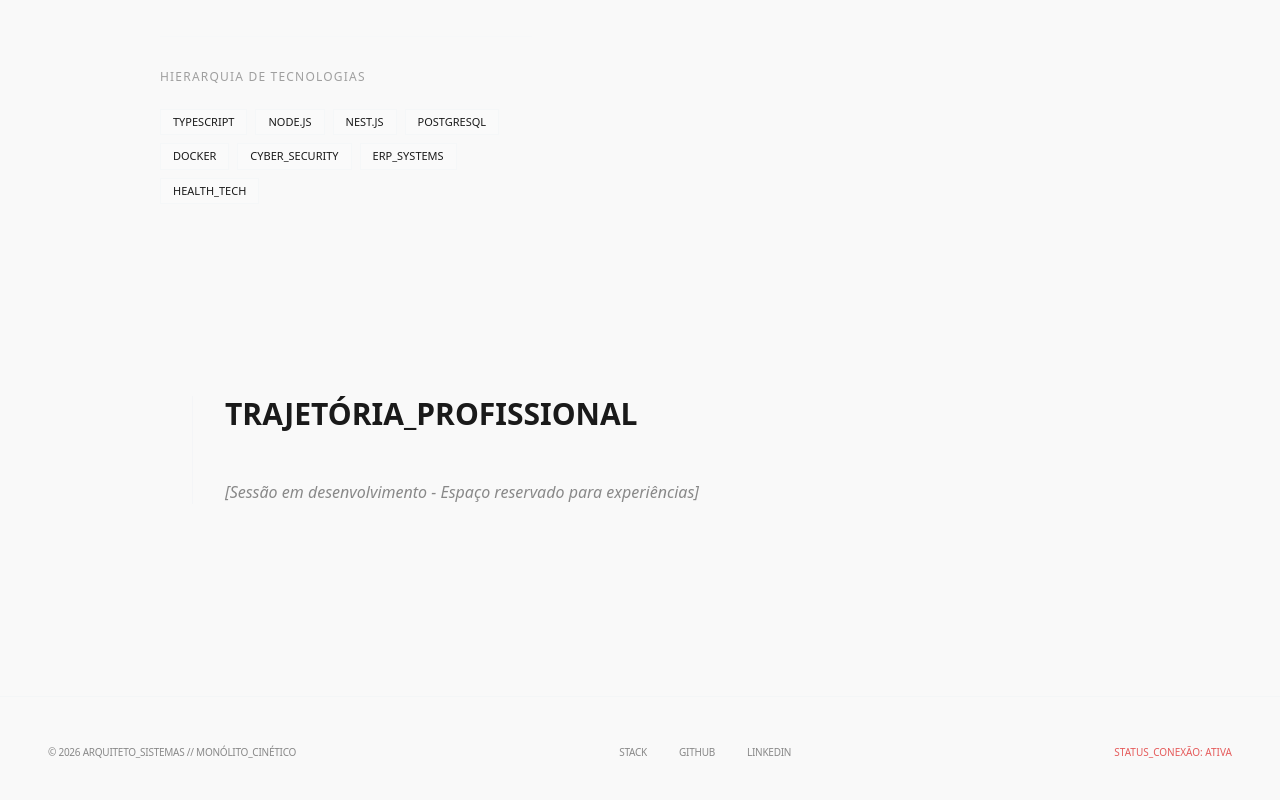
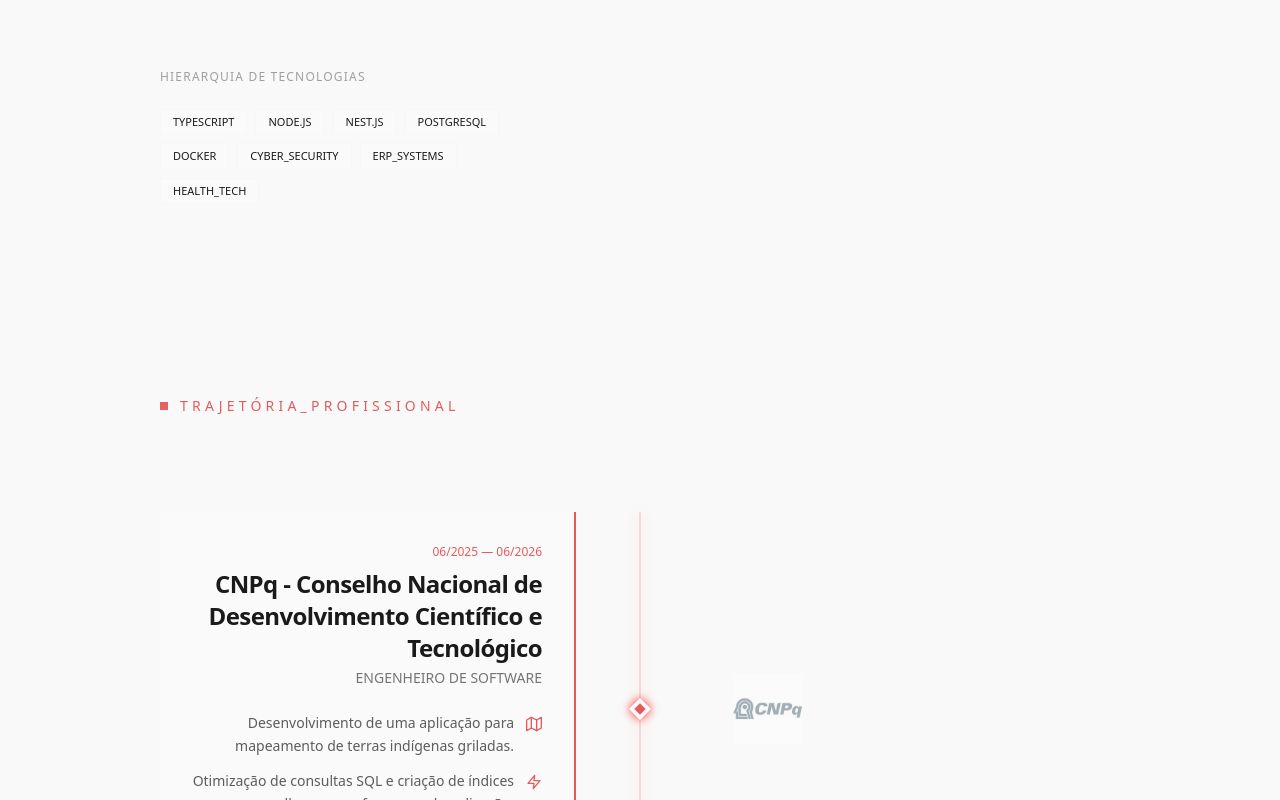
Before and after one commit to invencaosts/portifolio, a Next.js app in the folder invencaodev/: page /v3 in a window 1280 px wide. Shown: the part 1667-2467 px from the top of the page. Built offline with nearby package versions, Linux system fonts and the light colour scheme.

Commit message:
criando aba de experiencias no v3

```diff
--- a/invencaodev/src/app/(v3)/v3/page.tsx
+++ b/invencaodev/src/app/(v3)/v3/page.tsx
@@ -2,6 +2,7 @@ import Navbar from "@/componentsV3/Navbar";
 import Hero from "@/componentsV3/Hero";
 import LogStrip from "@/componentsV3/LogStrip";
 import AboutBento from "@/componentsV3/AboutBento";
+import Experience from "@/componentsV3/Experience";
 import Footer from "@/componentsV3/Footer";
 
 export default function V3Page() {
@@ -16,15 +17,7 @@ export default function V3Page() {
 
         <AboutBento />
 
-        {/* Espaçador para simular seção de experiência mencionada no design */}
-        <section id="experiencia" className="py-24 px-6 md:px-12">
-          <div className="max-w-4xl mx-auto border-l border-borderColor/20 pl-8 space-y-12">
-            <h2 className="font-headline text-3xl font-bold text-foreground">TRAJETÓRIA_PROFISSIONAL</h2>
-            <div className="space-y-4 opacity-50 italic">
-              <p>[Sessão em desenvolvimento - Espaço reservado para experiências]</p>
-            </div>
-          </div>
-        </section>
+        <Experience />
       </main>
 
       <Footer />
--- a/invencaodev/src/componentsV3/AboutBento.tsx
+++ b/invencaodev/src/componentsV3/AboutBento.tsx
@@ -87,7 +87,7 @@ export default async function AboutBento() {
                 <div className="flex flex-col gap-2">
                   <div className="flex gap-1">
                     {[...Array(6)].map((_, i) => (
-                              <div key={i} className="w-1 h-3 sm:h-6 bg-primary/20 group-hover:bg-primary/50 transition-colors animate-pulse" style={{animationDelay: `${i * 100}ms`}}></div>
+                      <div key={i} className="w-1 h-3 sm:h-6 bg-primary/20 group-hover:bg-primary/50 transition-colors animate-pulse" style={{ animationDelay: `${i * 100}ms` }}></div>
                     ))}
                   </div>
                   <span className="font-mono text-[8px] sm:text-[10px] text-primary uppercase animate-pulse">Scanning...</span>
@@ -97,7 +97,7 @@ export default async function AboutBento() {
                   <div className="font-mono text-[8px] sm:text-[10px] text-white bg-primary px-1 sm:px-2 py-0.5 sm:py-1 inline-block">ACCESS_GRANTED</div>
                   <div className="flex flex-col sm:flex-row gap-1 sm:gap-4">
                     <a href="https://github.com/invencaosts" target="_blank" className="font-mono text-[7px] sm:text-[10px] text-foreground border-b border-primary">GITHUB</a>
-                          <a href="https://linkedin.com" target="_blank" className="font-mono text-[7px] sm:text-[10px] text-foreground border-b border-primary">LINKEDIN</a>
+                    <a href="https://linkedin.com/in/invencaosts" target="_blank" className="font-mono text-[7px] sm:text-[10px] text-foreground border-b border-primary">LINKEDIN</a>
                   </div>
                 </div>
               </div>
--- /dev/null
+++ b/invencaodev/src/componentsV3/Experience.tsx
@@ -0,0 +1,131 @@
+import React from "react";
+import Image from "next/image";
+import {
+  FiMap,
+  FiZap,
+  FiShield,
+  FiDatabase,
+  FiCpu,
+  FiCloud,
+  FiCode,
+  FiLayers,
+  FiLock
+} from "react-icons/fi";
+
+const experiences = [
+  {
+    year: "06/2025 — 06/2026",
+    company: "CNPq - Conselho Nacional de Desenvolvimento Científico e Tecnológico",
+    role: "Engenheiro de Software",
+    description: [
+      { icon: "map", text: "Desenvolvimento de uma aplicação para mapeamento de terras indígenas griladas." },
+      { icon: "bolt", text: "Otimização de consultas SQL e criação de índices para melhorar a performance da aplicação." },
+      { icon: "shield", text: "Implementação de protocolos de segurança e conformidade de dados sensíveis." },
+    ],
+    logo: "/images/cnpq_logo.jpeg",
+  },
+  {
+    year: "12/2025 — 03/2026",
+    company: "WM Saúde - Gestão e Tecnologia",
+    role: "Estágio em engenharia de software",
+    description: [
+      { icon: "database", text: "Manutenção de sistemas para o setor de saúde." },
+      { icon: "memory", text: "Desenvolvimento de automações para otimização de processos." },
+      { icon: "cloud_done", text: "Manutenção em servidores para garantir a disponibilidade dos sistemas em todo momento." },
+    ],
+    logo: "/images/wm_sade_logo.jpeg",
+  },
+  {
+    year: "03/2026 — Atual",
+    company: "WM Saúde - Gestão e Tecnologia",
+    role: "Engenheiro de Software",
+    description: [
+      { icon: "code", text: "Desenvolvimento e manutenção em sistema de alta criticidade para o setor da Saúde" },
+      { icon: "layers", text: "Migração de arquitetura legada para uma arquitetura escalável e resiliente" },
+      { icon: "security", text: "Implementação de protocolos de segurança e conformidade de dados sensíveis." },
+    ],
+    logo: "/images/wm_sade_logo.jpeg",
+  },
+];
+
+const iconMap: Record<string, React.ReactNode> = {
+  map: <FiMap className="w-4 h-4" />,
+  bolt: <FiZap className="w-4 h-4" />,
+  shield: <FiShield className="w-4 h-4" />,
+  database: <FiDatabase className="w-4 h-4" />,
+  memory: <FiCpu className="w-4 h-4" />,
+  cloud_done: <FiCloud className="w-4 h-4" />,
+  code: <FiCode className="w-4 h-4" />,
+  layers: <FiLayers className="w-4 h-4" />,
+  security: <FiLock className="w-4 h-4" />,
+};
+
+export default function Experience() {
+  return (
+    <section id="experiencia" className="py-24 px-6 md:px-12 lg:px-24 xl:px-40 bg-neutral/5 overflow-hidden">
+      <div className="max-w-7xl mx-auto">
+        <h2 className="font-headline text-sm uppercase tracking-[0.3em] text-primary mb-16 md:mb-24 flex items-center gap-3">
+          <span className="w-2 h-2 bg-primary animate-pulse"></span>
+          TRAJETÓRIA_PROFISSIONAL
+        </h2>
+
+        {/* Experience Timeline Grid */}
+        <div className="relative">
+          {/* Central Timeline Path (The Crimson Thread) */}
+          <div className="absolute left-0 md:left-1/2 top-0 bottom-0 w-[2px] bg-primary/20 shadow-[0_0_15px_rgba(255,49,49,0.2)] md:-translate-x-1/2"></div>
+
+          <div className="space-y-24 relative">
+            {experiences.map((exp, index) => {
+              const isEven = index % 2 === 0;
+              return (
+                <div key={index} className="flex flex-col md:flex-row items-start md:items-center gap-8 md:gap-0 relative">
+                  {/* Content Card */}
+                  <div
+                    className={`w-full md:w-1/2 ${isEven ? "md:pr-16 md:text-right order-2 md:order-1" : "md:pl-16 md:ml-auto order-2 md:order-2"
+                      }`}
+                  >
+                    <div className={`bg-neutral/10 p-8 border-l-2 ${isEven ? "md:border-l-0 md:border-r-2" : "md:border-l-2"
+                      } border-primary hover:bg-neutral/20 transition-all duration-300 group`}>
+                      <span className="font-mono text-xs text-primary mb-2 block">{exp.year}</span>
+                      <h3 className="font-headline text-2xl font-bold mb-1 tracking-tight text-foreground">{exp.company}</h3>
+                      <p className="font-mono text-sm text-foreground/60 mb-6 uppercase">{exp.role}</p>
+
+                      <ul className={`text-foreground/70 text-sm space-y-3 leading-relaxed ${isEven ? "md:ml-auto" : ""}`}>
+                        {exp.description.map((item, i) => (
+                          <li key={i} className={`flex items-start gap-3 ${isEven ? "md:flex-row-reverse" : ""}`}>
+                            <span className="text-primary mt-1 flex-shrink-0">
+                              {iconMap[item.icon] || <FiCode className="w-4 h-4" />}
+                            </span>
+                            <span className="group-hover:text-foreground transition-colors">{item.text}</span>
+                          </li>
+                        ))}
+                      </ul>
+                    </div>
+                  </div>
+
+                  {/* Dot (Geometric indicator) */}
+                  <div className="hidden md:flex absolute left-1/2 -translate-x-1/2 w-4 h-4 bg-primary z-10 border-4 border-background rotate-45 shadow-[0_0_10px_#ff3131]"></div>
+
+                  {/* Logo/Visual indicator */}
+                  <div className={`w-full md:w-1/2 ${isEven ? "md:pl-16 order-1 md:order-2" : "md:pr-16 md:mr-auto order-1 md:order-1 flex justify-end"
+                    }`}>
+                    <div className="w-32 h-32 bg-neutral/10 flex items-center justify-center border border-borderColor/10 group-hover:border-primary/30 transition-colors overflow-hidden p-6 rounded-sm">
+                      <div className="relative w-full h-full">
+                        <Image
+                          src={exp.logo}
+                          alt={`${exp.company} Logo`}
+                          fill
+                          className="object-contain opacity-40 group-hover:opacity-100 grayscale-[50%] group-hover:grayscale-0 transition-all duration-500 scale-90 group-hover:scale-100"
+                        />
+                      </div>
+                    </div>
+                  </div>
+                </div>
+              );
+            })}
+          </div>
+        </div>
+      </div>
+    </section>
+  );
+}
```
Also changed, not shown: invencaodev/public/images/cnpq_logo.jpeg (added), invencaodev/public/images/wm_sade_logo.jpeg (added). Lines whose indentation alone changed are shown as unchanged.
